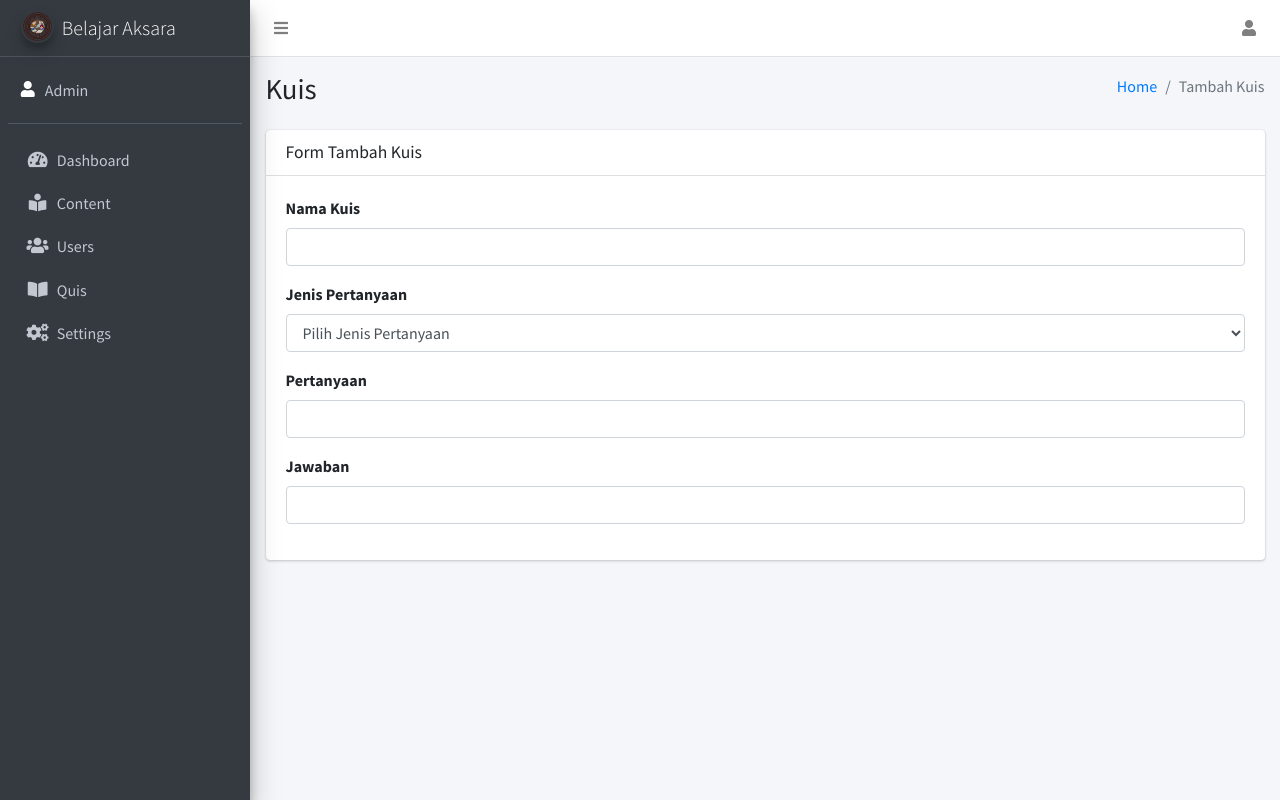
After one commit to rizkyadiryanto14/backend_aksara, a CodeIgniter app: page /database/admin/tambah_kuis in a window 1280 px wide. The commit adds this page. Run offline with CodeIgniter, Linux system fonts and the light colour scheme; some libraries are stand-ins or nearby versions.

Commit message:
update fitur kuis

```diff
--- a/application/config/routes.php
+++ b/application/config/routes.php
@@ -68,6 +68,7 @@ $route['content/upload_image'] = 'Content/upload_image';
 
 $route['admin/users']           = 'Users';
 $route['admin/kuis']            = 'Kuis';
+$route['admin/tambah_kuis']     = 'Kuis/add_view';
 $route['admin/settings']        = 'Settings';
 
 $route['admin/insert_users']    = 'Users/insert';
--- a/application/controllers/Kuis.php
+++ b/application/controllers/Kuis.php
@@ -14,4 +14,9 @@ class Kuis extends CI_Controller
 	{
 		$this->load->view('admin/kuis');
 	}
+
+	public function add_view()
+	{
+		$this->load->view('admin/tambah_kuis');
+	}
 }
--- /dev/null
+++ b/application/views/admin/tambah_kuis.php
@@ -0,0 +1,61 @@
+<?php $this->load->view('templates/header'); ?>
+<?php $this->load->view('templates/navbar'); ?>
+<?php $this->load->view('templates/sidebar'); ?>
+
+<div class="content-wrapper">
+    <!-- Content Header (Page header) -->
+    <div class="content-header">
+        <div class="container-fluid">
+            <div class="row mb-2">
+                <div class="col-sm-6">
+                    <h1 class="m-0">Kuis</h1>
+                </div><!-- /.col -->
+                <div class="col-sm-6">
+                    <ol class="breadcrumb float-sm-right">
+                        <li class="breadcrumb-item"><a href="#">Home</a></li>
+                        <li class="breadcrumb-item active">Tambah Kuis</li>
+                    </ol>
+                </div><!-- /.col -->
+            </div><!-- /.row -->
+        </div><!-- /.container-fluid -->
+    </div>
+    <!-- /.content-header -->
+
+    <section class="content">
+        <div class="container-fluid">
+            <div class="row">
+                <div class="col-md-12">
+                    <div class="card">
+                        <div class="card-header">
+                            <h3 class="card-title">Form Tambah Kuis</h3>
+                        </div>
+                        <div class="card-body">
+                            <div class="form-group">
+                                <label for="nama_kuis">Nama Kuis</label>
+                                <input type="text" name="nama_kuis" id="nama_kuis" class="form-control">
+                            </div>
+                            <div class="form-group">
+                                <label for="jenis_pertanyaan">Jenis Pertanyaan</label>
+                                <select name="jenis_pertanyaan" id="jenis_pertanyaan" class="form-control">
+                                    <option selected disabled>Pilih Jenis Pertanyaan</option>
+                                    <option value="essay">Essay</option>
+                                    <option value="pilihan_ganda">Pilihan Ganda</option>
+                                </select>
+                            </div>
+                            <div class="form-group">
+                                <label for="pertanyaan">Pertanyaan</label>
+                                <input type="text" name="pertanyaan" id="pertanyaan" class="form-control">
+                            </div>
+                            <div class="form-group">
+                                <label for="jawaban">Jawaban</label>
+                                <input type="text" name="jawaban" id="jawaban" class="form-control">
+                            </div>
+                        </div>
+                    </div>
+                </div>
+            </div>
+        </div>
+    </section>
+</div>
+
+<?php $this->load->view('templates/footer') ?>
--- a/application/views/templates/sidebar.php
+++ b/application/views/templates/sidebar.php
@@ -42,7 +42,7 @@
                     </a>
                 </li>
                 <li class="nav-item">
-                    <a href="<?= base_url('admin/kuis') ?>" class="nav-link">
+                    <a href="<?= base_url('admin/tambah_kuis') ?>" class="nav-link">
                         <i class="nav-icon fas fa-book-open"></i>
                         <p>Quis</p>
                     </a>
--- a/composer.json
+++ b/composer.json
@@ -10,8 +10,9 @@
 		"slack": "https://codeigniterchat.slack.com",
 		"source": "https://github.com/bcit-ci/CodeIgniter"
 	},
-	"require": {
-		"php": ">=5.3.7"
+	"require": {`
+		"php": ">=5.3.7",
+		"ext-json": "*"
 	},
 	"suggest": {
 		"paragonie/random_compat": "Provides better randomness in PHP 5.x"
```
Also changed, not shown: application/views/admin/settings.php (+21 -0 lines), application/views/templates/navbar.php (indentation only).
